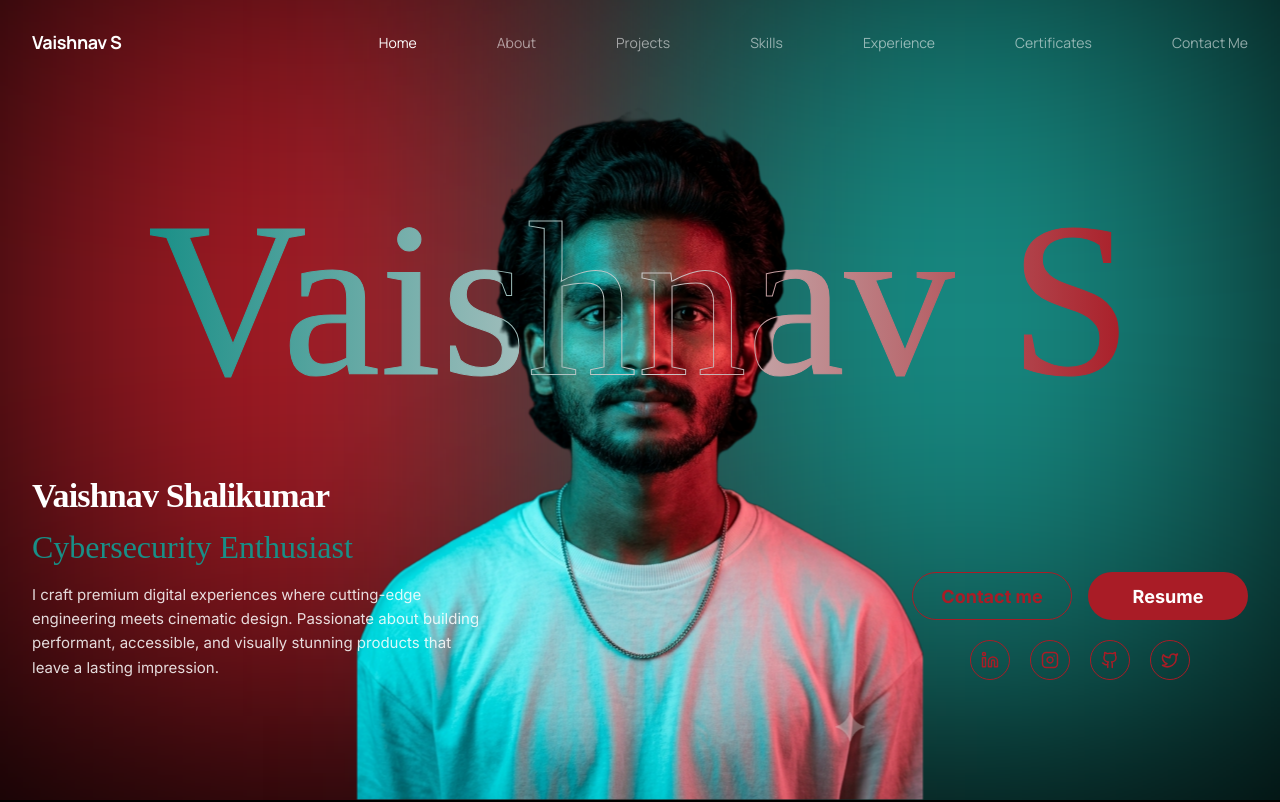
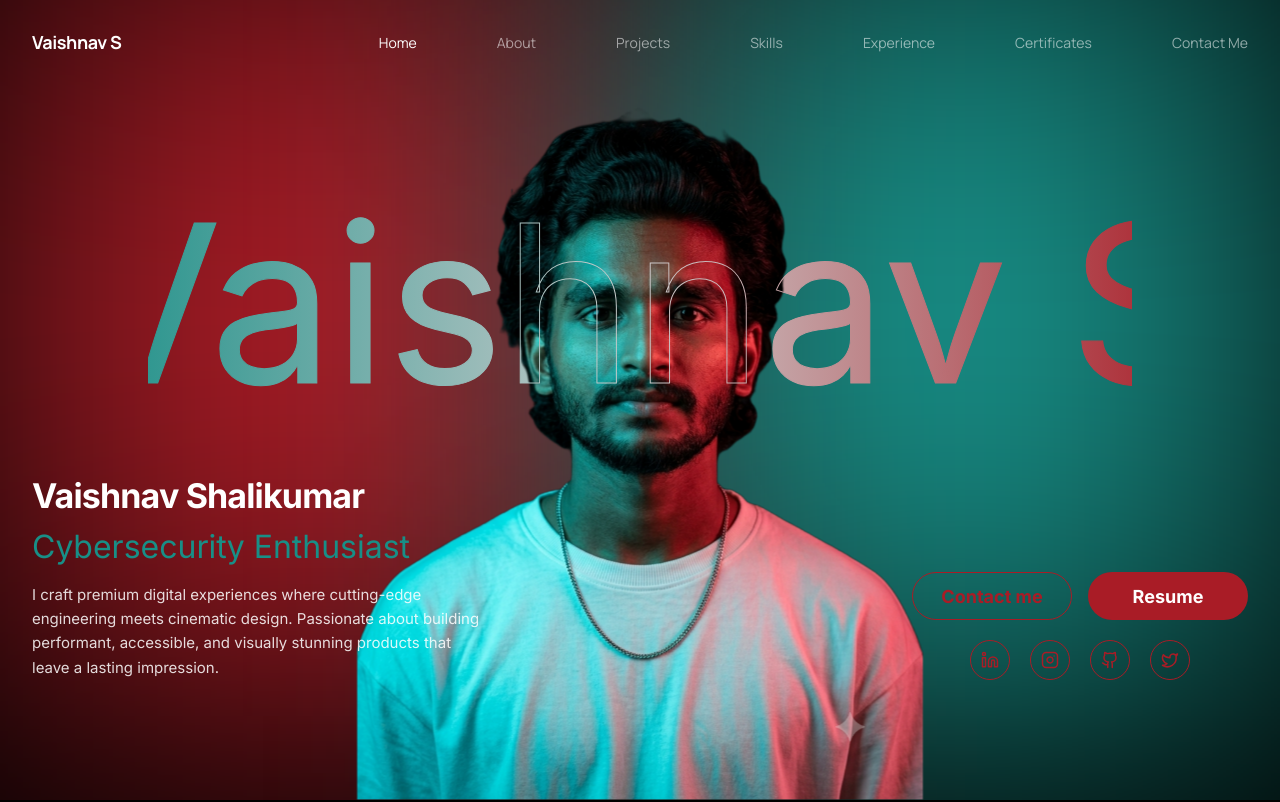
Before and after one commit to itzychuu/Portfolio-VaishnavS, a React (Vite) app: page / in a window 1280 px wide. Shown: the top 802 px of the page. Built offline with nearby package versions, Linux system fonts and the light colour scheme.

Commit message:
Font Updated

```diff
--- a/src/components/Hero.tsx
+++ b/src/components/Hero.tsx
@@ -8,7 +8,6 @@ const FRAME_H = 833;
 const TEAL = '#188F87';
 const RED = '#A91C26';
 
-const LALEZAR = "'Lalezar', cursive";
 const INTER = "'Inter', sans-serif";
 
 export default function Hero() {
@@ -73,7 +72,7 @@ export default function Hero() {
           y="52%"
           textAnchor="middle"
           dominantBaseline="middle"
-          style={{ fontFamily: LALEZAR, fontSize: 220 }}
+          style={{ fontFamily: INTER, fontSize: 220 }}
           fill="url(#nameGradientFill)"
         >
           Vaishnav S
@@ -115,7 +114,7 @@ export default function Hero() {
           y="52%"
           textAnchor="middle"
           dominantBaseline="middle"
-          style={{ fontFamily: LALEZAR, fontSize: 220 }}
+          style={{ fontFamily: INTER, fontSize: 220 }}
           fill="none"
           stroke="url(#nameGradientStroke)"
           strokeWidth={1}
@@ -135,13 +134,13 @@ export default function Hero() {
           <div className="lg:col-span-6 page-load-content-left">
             <h1
               className="text-white font-bold mb-1 tracking-tight"
-              style={{ fontFamily: LALEZAR, fontSize: 34 }}
+              style={{ fontFamily: INTER, fontSize: 34 }}
             >
               Vaishnav Shalikumar
             </h1>
             <div
               className="text-white mb-3 leading-snug flex flex-wrap items-center gap-x-2"
-              style={{ fontFamily: LALEZAR, fontSize: 32 }}
+              style={{ fontFamily: INTER, fontSize: 32 }}
             >
               <RotatingText
                 texts={['Full Stack Developer', 'UI/UX Designer', 'Cybersecurity Enthusiast']}
```
